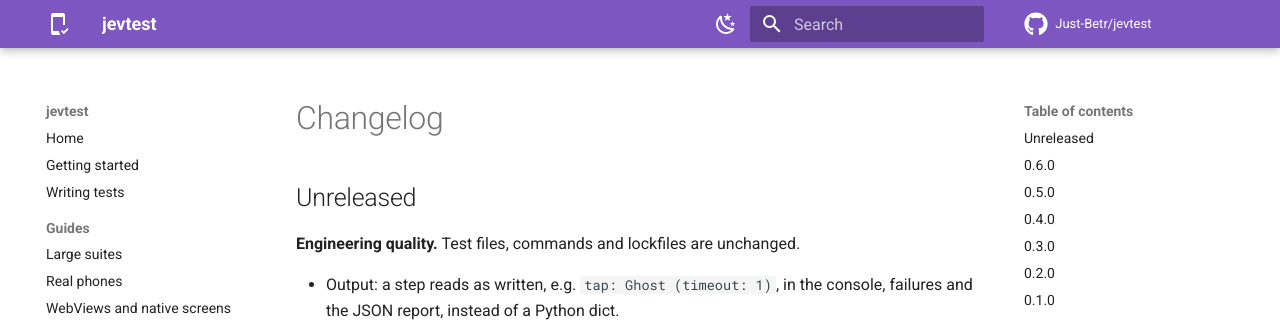
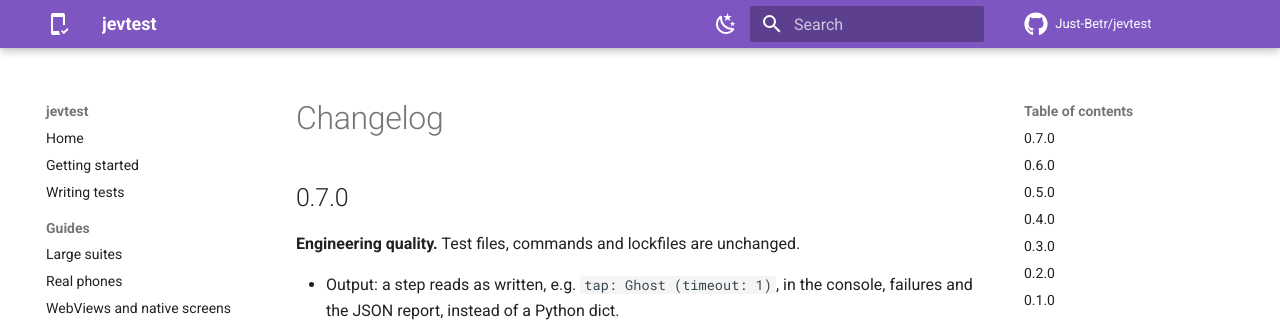
Before and after one commit to Just-Betr/jevtest, an MkDocs documentation site: the page built from docs/changelog.md, in a window 1280 px wide and 900 px high. Shown: the top 322 px of the window. Built offline with MkDocs 1.6.1 and Material for MkDocs 9.7.7, drawn with Linux system fonts in a browser that asks for light colours; comment, search, counter and statistics services are not loaded.

Commit message:
0.7.0: engineering quality
Co-Authored-By: Claude Opus 5.5 <noreply@anthropic.com>

````diff
--- a/CHANGELOG.md
+++ b/CHANGELOG.md
@@ -1,6 +1,6 @@
 # Changelog
 
-## Unreleased
+## 0.7.0
 
 **Engineering quality.** Test files, commands and lockfiles are unchanged.
 
--- a/docs/getting-started.md
+++ b/docs/getting-started.md
@@ -82,7 +82,7 @@ jevtest run tests.yaml --lock record --out results
 Both flags are required, so every run says how it treats the lockfile and where its results go.
 
 ```console
-jevtest 0.6.0 · android · emulator-5554 · dev.jevtest.jevtest_demo · typesafe/jev-1.13 · lockfile: record
+jevtest 0.7.0 · android · emulator-5554 · dev.jevtest.jevtest_demo · typesafe/jev-1.13 · lockfile: record
 
 ▶ App opens on the sign-in screen
   ✓ expect: The sign in screen is showing — Jev 0.98
--- a/jevtest/__init__.py
+++ b/jevtest/__init__.py
@@ -1,3 +1,3 @@
 """jevtest: plain-English end-to-end tests for Android and iOS apps, driven by TypeSafe's Jev."""
 
-__version__ = "0.6.0"
+__version__ = "0.7.0"
````
Also changed, not shown: README.md (+1 -1 lines), docs/index.md (+1 -1 lines).
